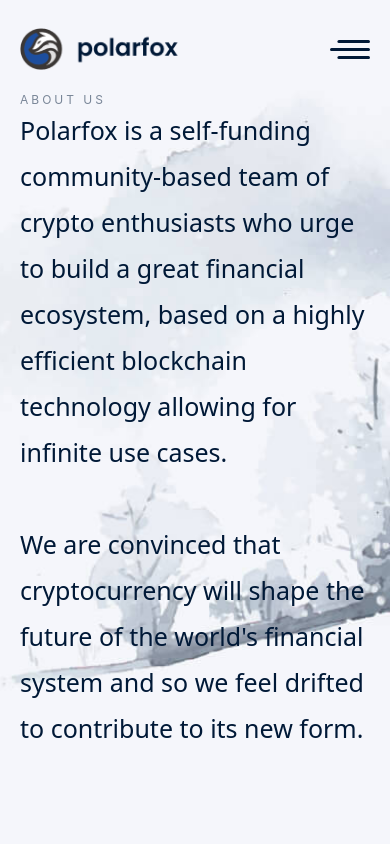
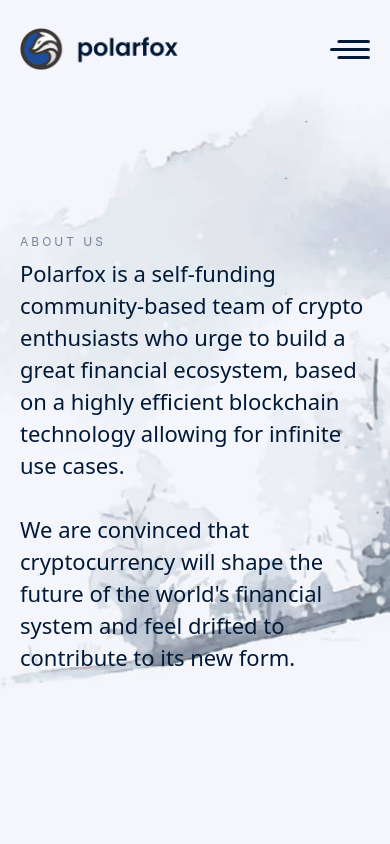
Before and after one commit to Polarfox-DEX/polarfox-web, a Next.js app: page /about in a window 390 px wide. Shown: the top 844 px of the page. Built offline with nearby package versions, Linux system fonts and the light colour scheme.

Commit message:
Improve responsive on About page

```diff
--- a/components/HeaderMobile.tsx
+++ b/components/HeaderMobile.tsx
@@ -19,6 +19,8 @@ import Telegram from './svg/Telegram'
 import Twitter from './svg/Twitter'
 import { HeaderProps } from './Header'
 
+// TODO: Define the behavior we want when the user clicks on a link to the current page
+
 export function HeaderMobile({
   isMobileMenuOpen,
   setIsMobileMenuOpen
@@ -26,7 +28,7 @@ export function HeaderMobile({
   return (
     <div
       className={classNames('desktop:hidden absolute w-full px-5 py-7', {
-        'z-5 bg-gray-dark opacity-98 flex flex-col justify-between h-screen':
+        'z-10 bg-gray-dark opacity-98 flex flex-col justify-between h-screen':
           isMobileMenuOpen
       })}
     >
--- a/components/sections/AboutUs.tsx
+++ b/components/sections/AboutUs.tsx
@@ -2,12 +2,9 @@ import classNames from 'classnames'
 import { calcRem } from '../../utils/styles'
 import { WithBackgroundImage } from '../utils/WithBackgroundImage'
 import { SectionHeading } from './utils/SectionHeading'
+import { SectionProps } from './utils/SectionProps'
 
-interface AboutUsProps {
-  className?: string
-}
-
-export function AboutUs({ className }: AboutUsProps) {
+export function AboutUs({ className }: SectionProps) {
   return (
     <WithBackgroundImage
       className="bg-right-bottom tablet:bg-left-bottom w-full min-h-screen tablet:h-full"
@@ -15,12 +12,12 @@ export function AboutUs({ className }: AboutUsProps) {
     >
       <div
         className={classNames(
-          'container flex flex-wrap justify-between items-baseline gap-x-16',
+          'container flex flex-wrap justify-between desktop:items-baseline gap-x-16 mt-16 desktop:mt-0',
           className
         )}
       >
         <SectionHeading>ABOUT US</SectionHeading>
-        <div className="text font-switzer">
+        <div className="text font-switzer mt-2 desktop:mt-0">
           <p>
             Polarfox is a self-funding community-based team of crypto
             enthusiasts who urge to build a great financial ecosystem, based on
@@ -30,19 +27,20 @@ export function AboutUs({ className }: AboutUsProps) {
           <br />
           <p>
             We are convinced that cryptocurrency will shape the future of the
-            world&apos;s financial system and so we feel drifted to contribute
-            to its new form.
+            world&apos;s financial system and feel drifted to contribute to its
+            new form.
           </p>
           <style jsx>{`
             .text {
-              font-size: ${calcRem(25)};
-              line-height: ${calcRem(46)};
+              font-size: ${calcRem(22)};
+              line-height: ${calcRem(32)};
             }
 
             @media (min-width: 1200px) {
               .text {
                 max-width: ${calcRem(745)};
                 font-size: ${calcRem(30)};
+                line-height: ${calcRem(46)};
               }
             }
           `}</style>
```
Also changed, not shown: components/sections/MainTeam.tsx (+2 -5 lines), components/sections/OurMission.tsx (+2 -5 lines), components/sections/TeamMap.tsx (+2 -5 lines), components/sections/utils/SectionHeading.tsx (+5 -5 lines).
